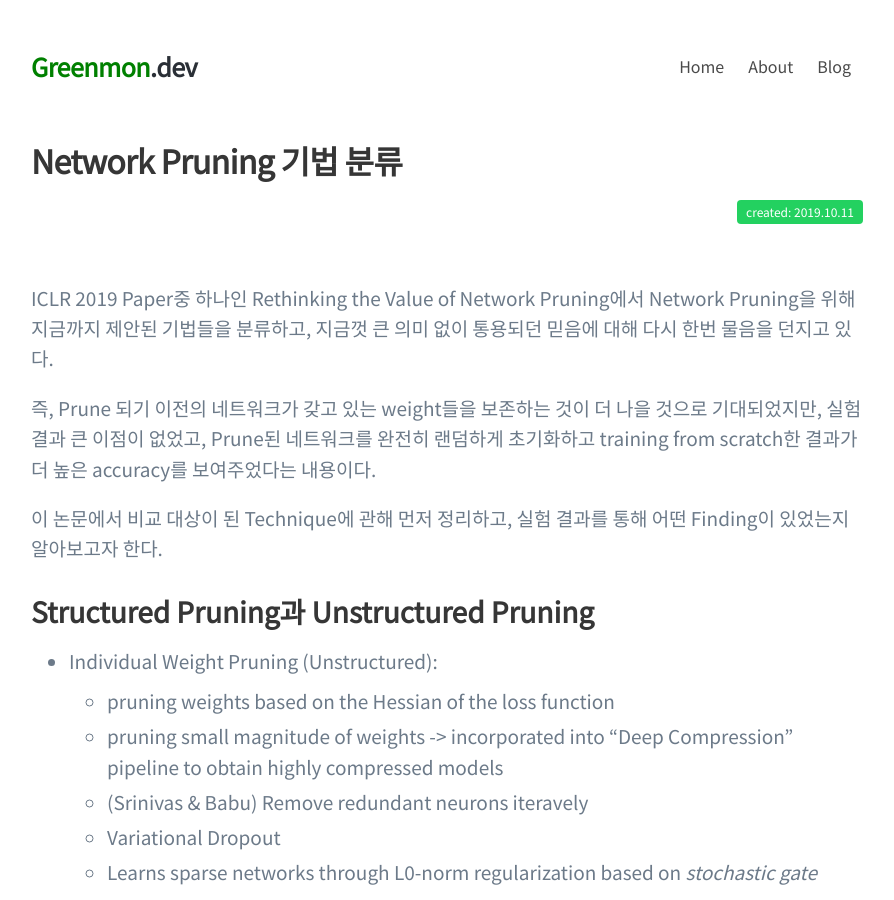
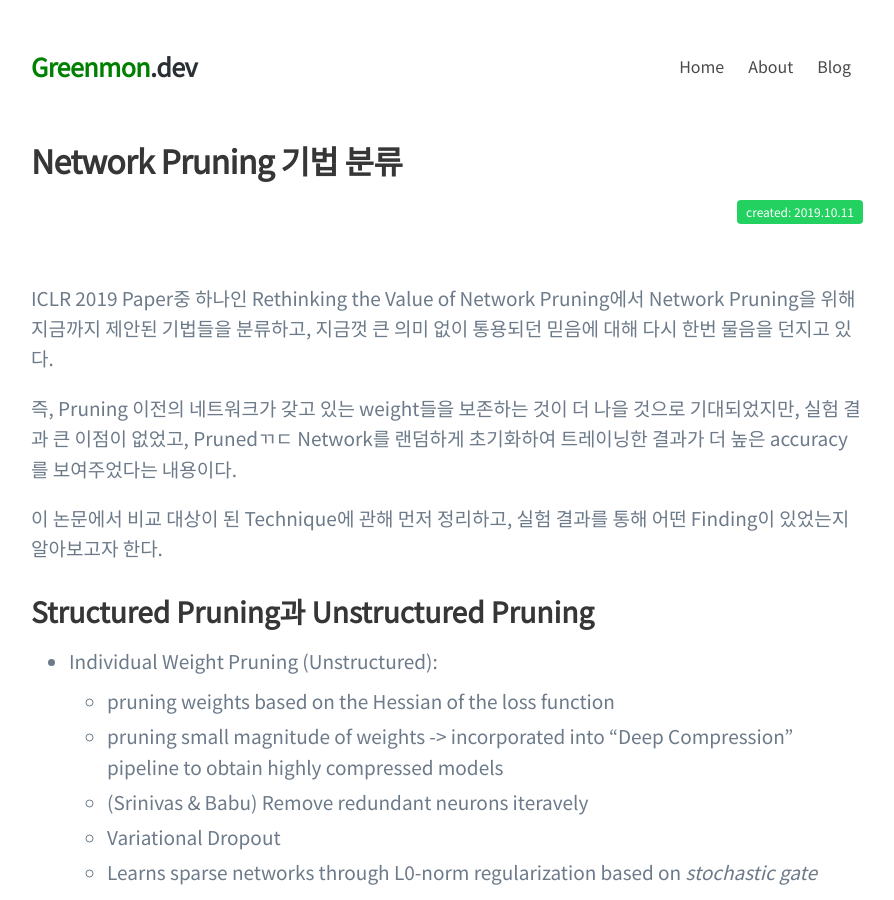
Before and after one commit to greenmonn/greenmonn.github.io, a Jekyll site: the page built from _posts/2019-10-11-network-pruning-techniques.md, in a window 1280 px wide and 900 px high. Shown: the whole window, without its empty margins (193-1087 px from the left). Built offline with Jekyll 4.4.1, drawn with Linux system fonts in a browser that asks for light colours; some web fonts are replaced; our own code applies the rules of GitHub Pages for plain Markdown files; comment, search, counter and statistics services are not loaded.

Commit message:
Refine expression on the network pruning post

```diff
--- a/_posts/2019-10-11-network-pruning-techniques.md
+++ b/_posts/2019-10-11-network-pruning-techniques.md
@@ -1,5 +1,5 @@
 ---
-title: "Network Pruning 기법 분류"
+title: 'Network Pruning 기법 분류'
 tags: [deep-learning, CNN]
 ---
 
@@ -10,76 +10,76 @@ tags: [deep-learning, CNN]
 
 ICLR 2019 Paper중 하나인 Rethinking the Value of Network Pruning에서 Network Pruning을 위해 지금까지 제안된 기법들을 분류하고, 지금껏 큰 의미 없이 통용되던 믿음에 대해 다시 한번 물음을 던지고 있다.
 
-즉, Prune 되기 이전의 네트워크가 갖고 있는 weight들을 보존하는 것이 더 나을 것으로 기대되었지만, 실험 결과 큰 이점이 없었고, Prune된 네트워크를 완전히 랜덤하게 초기화하고 training from scratch한 결과가 더 높은 accuracy를 보여주었다는 내용이다.
+즉, Pruning 이전의 네트워크가 갖고 있는 weight들을 보존하는 것이 더 나을 것으로 기대되었지만, 실험 결과 큰 이점이 없었고, Prunedㄲㄷ Network를 랜덤하게 초기화하여 트레이닝한 결과가 더 높은 accuracy를 보여주었다는 내용이다.
 
 이 논문에서 비교 대상이 된 Technique에 관해 먼저 정리하고, 실험 결과를 통해 어떤 Finding이 있었는지 알아보고자 한다.
 
-
 ## Structured Pruning과 Unstructured Pruning
 
-* Individual Weight Pruning (Unstructured):
-    - pruning weights based on the Hessian of the loss function
-    - pruning small magnitude of weights -> incorporated into "Deep Compression" pipeline to obtain highly compressed models
-    - (Srinivas & Babu) Remove redundant neurons iteravely
-    - Variational Dropout
-    - Learns sparse networks through L0-norm regularization based on *stochastic gate*
+-   Individual Weight Pruning (Unstructured):
+    -   pruning weights based on the Hessian of the loss function
+    -   pruning small magnitude of weights -> incorporated into "Deep Compression" pipeline to obtain highly compressed models
+    -   (Srinivas & Babu) Remove redundant neurons iteravely
+    -   Variational Dropout
+    -   Learns sparse networks through L0-norm regularization based on _stochastic gate_
 
 > Drawback: resulting weight matrices are **sparse**, which cannot lead to compression and speedup without dedicated hardware/libraries
 
 > Structured pruning methods: level of channels, layers
-> - No dedicated hardware/libraries are required to realize the benefits
-> - 즉, pruning을 하는 즉시 network size를 줄일 수 있다.
+>
+> -   No dedicated hardware/libraries are required to realize the benefits
+> -   즉, pruning을 하는 즉시 network size를 줄일 수 있다.
 
-* Channel Pruning (Structured)
-    - heuristic methods include pruning channels based on their corresponding filter weight norm / average percentage of zeros in the output
-    - use group sparsity
-    - minimizes next layer's *feature reconstruction error* to determine which channels to keep
-    - minimizes the reconstruction error of the "final response layer" / "importance score" for each channels
-    - Taylor expansion to approximate each channel's influence over a "final loss" and prune accordingly.
-    - "intrinsic correlation" within each layer and prune redundant channels
-    - layer-wise compensate filter pruning algorithm (improve common heuristic pruning metrics)
+-   Channel Pruning (Structured)
+    -   heuristic methods include pruning channels based on their corresponding filter weight norm / average percentage of zeros in the output
+    -   use group sparsity
+    -   minimizes next layer's _feature reconstruction error_ to determine which channels to keep
+    -   minimizes the reconstruction error of the "final response layer" / "importance score" for each channels
+    -   Taylor expansion to approximate each channel's influence over a "final loss" and prune accordingly.
+    -   "intrinsic correlation" within each layer and prune redundant channels
+    -   layer-wise compensate filter pruning algorithm (improve common heuristic pruning metrics)
 
 ## Network Pruning Techniques (for CNN)
 
 ### Predefined Structured Pruning
 
-* L1-norm based Filter Pruning
-    - Target: A certain percentage of filters with smaller L1-norm
+-   L1-norm based Filter Pruning
 
-* ThiNet
-    - Target: The channel that has the smallest effect on the next layer's activation values
+    -   Target: A certain percentage of filters with smaller L1-norm
 
-* Regression based Feature Reconstruction
-    - Target: The channels that doesn't affect much on feature map reconstruction error
-    - Optimization: minimizing feature map reconstruction error: by [LASSO regression](https://bskyvision.com/193)
-        * 정확히 LASSO regression을 optimization에 어떻게 사용하는 것인지?
+-   ThiNet
 
+    -   Target: The channel that has the smallest effect on the next layer's activation values
+
+-   Regression based Feature Reconstruction
+    -   Target: The channels that doesn't affect much on feature map reconstruction error
+    -   Optimization: minimizing feature map reconstruction error: by [LASSO regression](https://bskyvision.com/193)
+        -   정확히 LASSO regression을 optimization에 어떻게 사용하는 것인지?
 
 ### Automatic Structured Pruning
-* Network Slimming
-    - Target: channels with lower **scaling factors**
-    - imposes L1-sparsity on **channel-wise scaling factors** from Batch Normalization layers during training
-    - produces automatically discovered target architectures
 
+-   Network Slimming
+    -   Target: channels with lower **scaling factors**
+    -   imposes L1-sparsity on **channel-wise scaling factors** from Batch Normalization layers during training
+    -   produces automatically discovered target architectures
 
-* Sparse Structure Selection
-    - Target: structures by sparsified scaling factors (generalization of network slimming)
-    - Pruning Unit: residual blocks (in ResNet), groups (in ResNeXt), rather than channels
-
-
-
+*   Sparse Structure Selection
+    -   Target: structures by sparsified scaling factors (generalization of network slimming)
+    -   Pruning Unit: residual blocks (in ResNet), groups (in ResNeXt), rather than channels
 
 ### Unstructured Magnitude-based Pruning
+
     - Target: weights in convolutional layers (Han et al., 2015)
     - can also be treated as automatically discovering architectures
 
 ## Findings
 
-* 지금껏 pruned architecture에서 원래의 network로부터 inherit된 weight를 보존하는 것이 중요하다고 생각되었지만, 특정 structure에 기반한 Pruning 방법들은 random weight로 초기화해도 Pruning의 효과는 변화하지 않았다. 그러므로, Pruning의 결과로 나온 Network의 Architecture(Connection이 아니라)가 실제로 Pruning의 이점을 가져다주는 것으로 생각할 수 있다.
+-   지금껏 pruned architecture에서 원래의 network로부터 inherit된 weight를 보존하는 것이 중요하다고 생각되었지만, 특정 structure에 기반한 Pruning 방법들은 random weight로 초기화해도 Pruning의 효과는 변화하지 않았다. 그러므로, Pruning의 결과로 나온 Network의 Architecture(Connection이 아니라)가 실제로 Pruning의 이점을 가져다주는 것으로 생각할 수 있다.
 
-* Guided Architecture from Pruned models
-    - Guided Pruning: 이미 prune된 architecture들로부터 각 layer stage(layers with the same feature map size)에 존재하는 channel의 평균 갯수를 통해 새로운 architecture set을 생성하는 테크닉
+-   Guided Architecture from Pruned models
 
-    - Guided Sparsification: Pruned architecture들로부터 sparsity pattern을 관찰하고 새로운 sparse model들을 생성하는 데 적용한다.
+    -   Guided Pruning: 이미 prune된 architecture들로부터 각 layer stage(layers with the same feature map size)에 존재하는 channel의 평균 갯수를 통해 새로운 architecture set을 생성하는 테크닉
 
-    - 관찰된 Guided Design Pattern을 비슷한 Dataset에 이식(transfer)했을 때 그 dataset으로 직접 pruning해서 만들어진 것과 비슷한 성능을 보인다. 비록 특정 network에서 직접 pruning된 것보다는 덜 효과적이지만, Uniform pruning/sparsification을 적용한 것보다 확연히 좋은 성능을 보였다.
+    -   Guided Sparsification: Pruned architecture들로부터 sparsity pattern을 관찰하고 새로운 sparse model들을 생성하는 데 적용한다.
+
+    -   관찰된 Guided Design Pattern을 비슷한 Dataset에 이식(transfer)했을 때 그 dataset으로 직접 pruning해서 만들어진 것과 비슷한 성능을 보인다. 비록 특정 network에서 직접 pruning된 것보다는 덜 효과적이지만, Uniform pruning/sparsification을 적용한 것보다 확연히 좋은 성능을 보였다.
```
